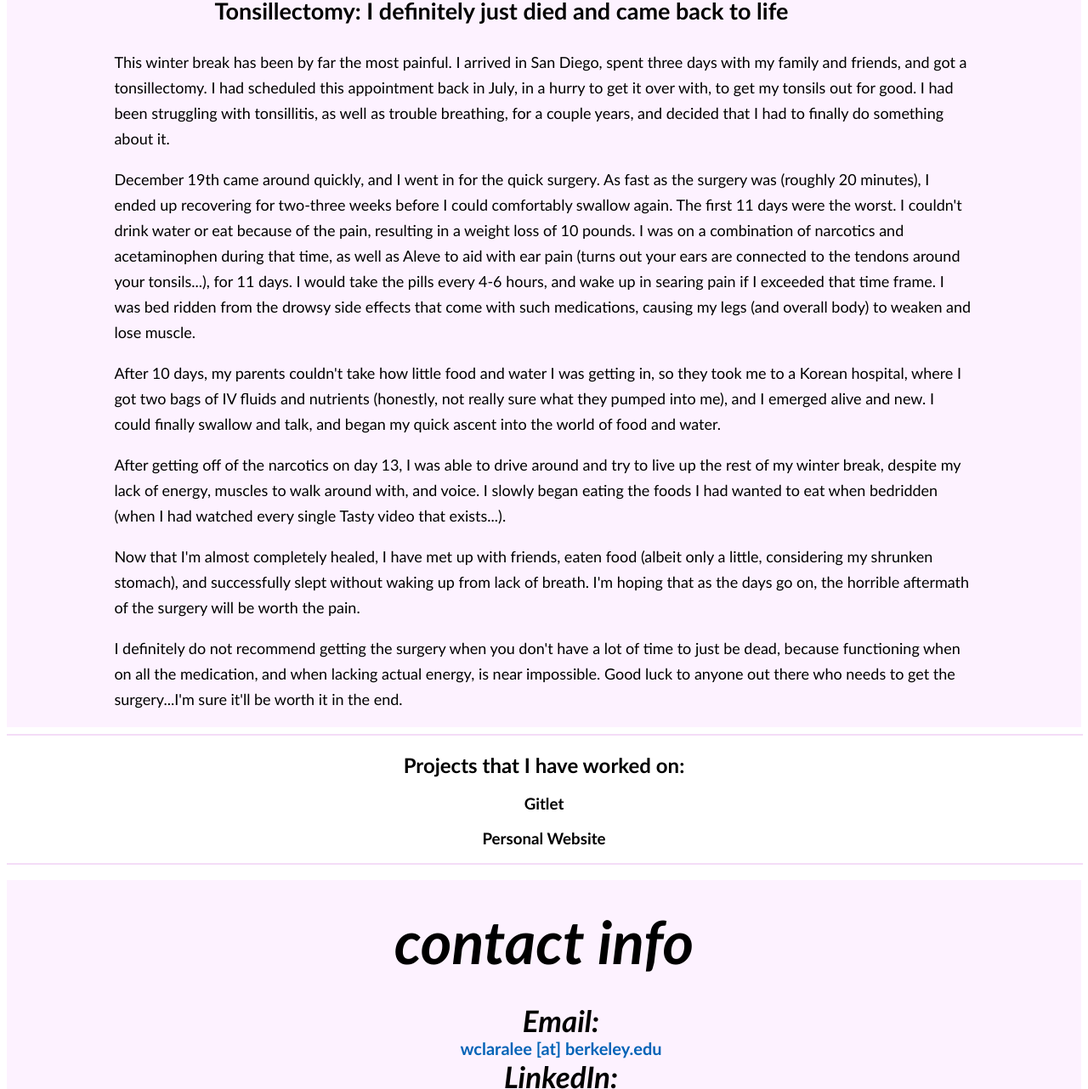
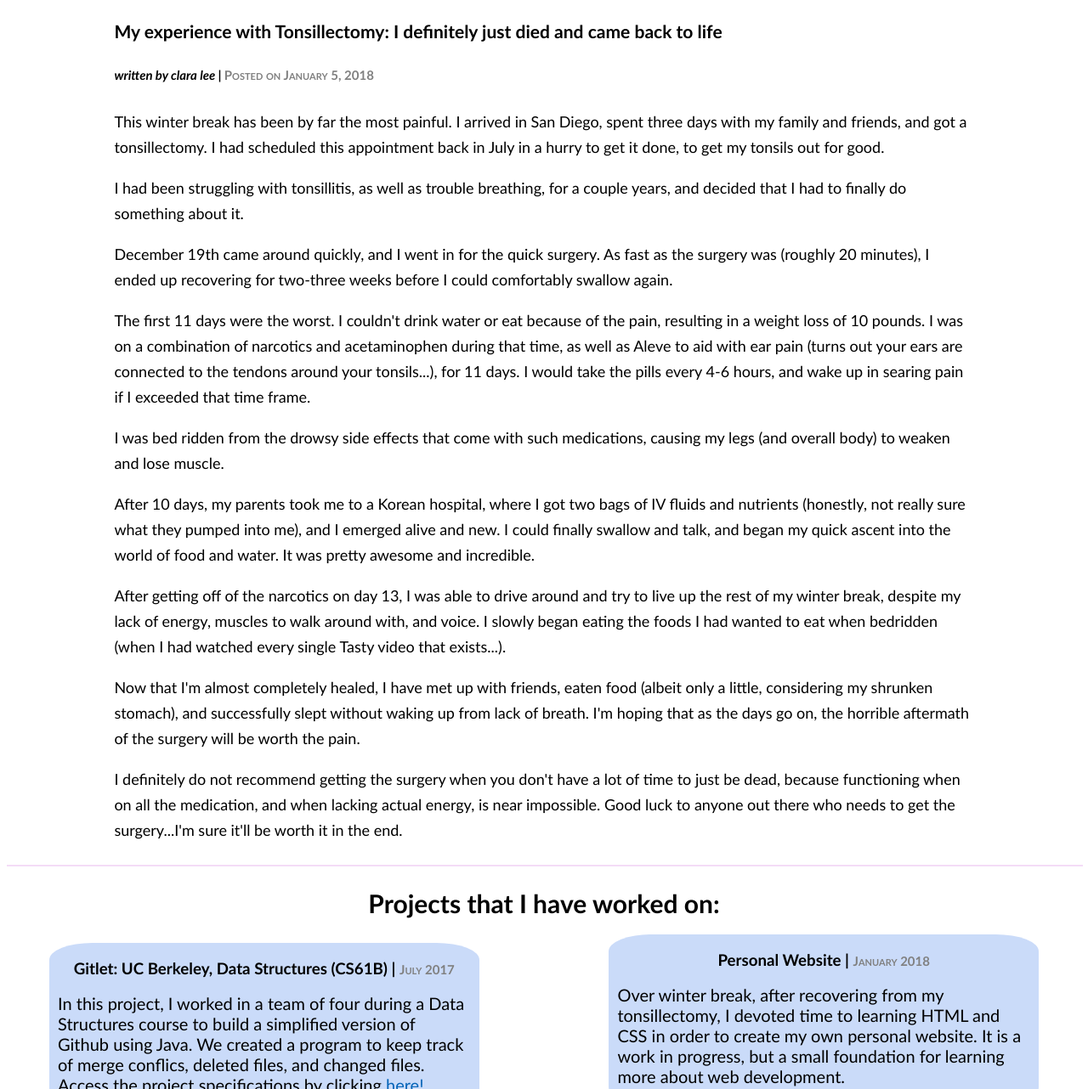
Before and after one commit to wclaralee/wclaralee, a plain HTML site: page index.html in a window 1280 px wide. Shown: the part 1307-2589 px from the top of the page at 85% size. Drawn offline with Linux system fonts and the light colour scheme.

Commit message:
added proj and contact

```diff
--- a/index.html
+++ b/index.html
@@ -5,7 +5,7 @@
 		<link rel ="stylesheet" type="text/css" href="styles.css"/>
 	</head>
 
-	<body>
+	<body id="container">
 
 			<div id="nav-tabs" class="nav-bar">
 					<a class = "selected" href = "" >Home</a>
@@ -39,7 +39,7 @@
 					</div>
 
 				</section>
-
+				<HR width=100% color = #f4dcf7>
 				<section id="updates">
 					<h1 id="title">
 						What's going on in my life?
@@ -61,12 +61,22 @@
 					</div>
 					<HR width=100% color = #f4dcf7>
 					<div id="post-txt">
-					<h2 id="head">Tonsillectomy: I definitely just died and came back to life</h2>
 
-					<p> This winter break has been by far the most painful. I arrived in San Diego, spent three days with my family and friends, and got a tonsillectomy. I had scheduled this appointment back in July, in a hurry to get it over with, to get my tonsils out for good. I had been struggling with tonsillitis, as well as trouble breathing, for a couple years, and decided that I had to finally do something about it.
+					<h3 id="head">My experience with Tonsillectomy: I definitely just died and came back to life</h3>
+					<div id="post_info">
+					<h5 id="author"> written by clara lee | <em id="date">Posted on January 5, 2018</em> </h5>
+					</div>
+
+					<p> This winter break has been by far the most painful. I arrived in San Diego, spent three days with my family and friends, and got a tonsillectomy. I had scheduled this appointment back in July in a hurry to get it done, to get my tonsils out for good.
 					</p>
-					<p> December 19th came around quickly, and I went in for the quick surgery. As fast as the surgery was (roughly 20 minutes), I ended up recovering for two-three weeks before I could comfortably swallow again. The first 11 days were the worst. I couldn't drink water or eat because of the pain, resulting in a weight loss of 10 pounds. I was on a combination of narcotics and acetaminophen during that time, as well as Aleve to aid with ear pain (turns out your ears are connected to the tendons around your tonsils...), for 11 days. I would take the pills every 4-6 hours, and wake up in searing pain if I exceeded that time frame. I was bed ridden from the drowsy side effects that come with such medications, causing my legs (and overall body) to weaken and lose muscle. </p>
-					<p>After 10 days, my parents couldn't take how little food and water I was getting in, so they took me to a Korean hospital, where I got two bags of IV fluids and nutrients (honestly, not really sure what they pumped into me), and I emerged alive and new. I could finally swallow and talk, and began my quick ascent into the world of food and water.
+					<p> I had been struggling with tonsillitis, as well as trouble breathing, for a couple years, and decided that I had to finally do something about it.
+					</p>
+					<p> December 19th came around quickly, and I went in for the quick surgery. As fast as the surgery was (roughly 20 minutes), I ended up recovering for two-three weeks before I could comfortably swallow again.
+					</p>
+					<p> The first 11 days were the worst. I couldn't drink water or eat because of the pain, resulting in a weight loss of 10 pounds. I was on a combination of narcotics and acetaminophen during that time, as well as Aleve to aid with ear pain (turns out your ears are connected to the tendons around your tonsils...), for 11 days. I would take the pills every 4-6 hours, and wake up in searing pain if I exceeded that time frame.
+					</p>
+					<p> I was bed ridden from the drowsy side effects that come with such medications, causing my legs (and overall body) to weaken and lose muscle. </p>
+					<p>After 10 days, my parents took me to a Korean hospital, where I got two bags of IV fluids and nutrients (honestly, not really sure what they pumped into me), and I emerged alive and new. I could finally swallow and talk, and began my quick ascent into the world of food and water. It was pretty awesome and incredible.
 					 </p>
 					 <p> After getting off of the narcotics on day 13, I was able to drive around and try to live up the rest of my winter break, despite my lack of energy, muscles to walk around with, and voice. I slowly began eating the foods I had wanted to eat when bedridden (when I had watched every single Tasty video that exists...).
 					 </p>
@@ -82,12 +92,18 @@
 				<section id="proj">
 					<h1 id="proj_title"> Projects that I have worked on:</h1>
 					<div id="gitlet">
-						<h3 class="proj_subtit"> Gitlet </h3>
-
+						<h3 class="proj_subtit"> Gitlet: UC Berkeley, Data Structures (CS61B) | <em id="date"> July 2017 </em></h3>
+						<div id="proj_cont">
+							<div id="git_txt">
+								In this project, I worked in a team of four during a Data Structures course to build a simplified version of Github using Java. We created a program to keep track of merge conflics, deleted files, and changed files. Access the project specifications by clicking <a href="http://www.cs61bl.org/su17/materials/proj/proj2/proj2.html" id="git_link" target="_blank" >here!</a>
+							</div>
+						</div>
 					</div>
 					<div id="website">
-						<h3 class="proj_subtit"> Personal Website </h3>
-
+						<h3 class="proj_subtit"> Personal Website | <em id="date"> January 2018 </em></h3>
+						<div id="web_proj">
+							Over winter break, after recovering from my tonsillectomy, I devoted time to learning HTML and CSS in order to create my own personal website. It is a work in progress, but a small foundation for learning more about web development.
+						</div>
 					</div>
 
 
@@ -97,7 +113,7 @@
 			</div>
 			<HR width=100% color = #f4dcf7>
 			<div id="contact-info">
-					<div id="main_contact"> contact info</div>
+					<div id="main_contact"> reach out to me! </div>
 
 					<div class="con_title"> Email: </div>
 						<div class="con_det">
--- a/styles.css
+++ b/styles.css
@@ -83,7 +83,7 @@ a {
 
 /* /\/\/\/\/\/\/ ABOUT /\/\/\/\/\/\/\/\//\/\/\/\*/
 #about{
-	background-color: #fdf2ff;
+
 	width: 100%;
 	display: inline-block;
 	margin-top: 10px;
@@ -149,6 +149,7 @@ a {
 	border-color: black;
 	border-width: 20px;
 
+
 }
 #photo_text h2{
 	margin-top: 15px;
@@ -162,7 +163,7 @@ a {
 
 /* Most Recent Posts */
 #updates {
-	background-color: #fdf2ff;
+
 	width: 100%;
 	display: inline-block;
 	margin-top: 10px;
@@ -175,6 +176,26 @@ a {
 }
 #ig_url{
 	color: gray;
+}
+#head h3{
+	text-align: center;
+	vertical-align: center;
+}
+#author{
+	font-style: italic;
+	margin-top: 0px;
+}
+#date {
+	font-variant: small-caps;
+	margin-bottom: 10px;
+	font-size: 15px;
+	font-style: normal;
+	color: gray;
+}
+#post_info{
+	padding: 0px;
+	margin-top: 10px;
+	margin-bottom: 10px;
 }
 #title{
 	margin-top: 15px;
@@ -207,7 +228,7 @@ a {
 
 /* Contact info */
 #contact-info{
-	background-color: #fdf2ff;
+
 	width: 100%;
 	display: inline-block;
 	margin-top: 10px;
@@ -257,7 +278,66 @@ a {
 }
 /* /\/\/\/\/\/\ */
 
+/* Projects */
+#proj_title{
+	font-style: bold;
+	font-size: 30px;
+	height: 30px;
+}
+#gitlet {
+	float: left;
+	width: 40%;
+	background-color: #cadbf9;
+	border-color: black;
+	margin: 10px;
+	border-radius: 10%;
+	height: 200px;
+	margin-left: 50px;
+	margin-bottom: 10px;
+}
 
+#git_txt{
+	float: right;
+	display: inline-block;
+	text-align: left;
+	font-size: 20px;
+	margin-right: 10px;
+	margin-left: 10px;
+}
+#git_link {
+	color: #0363b7
+}
+.git_link a:hover{
+	color: gray;
+	transition: .5s;
+}
+#proj_subtit{
+	vertical-align: center;
+	text-align: center;
+	margin-bottom: 5px;
+}
+
+#website {
+	float: right;
+	width: 40%;
+	background-color: #cadbf9;
+	border-color: black;
+	margin-left: 10px;
+	border-radius: 10%;
+	height: 200px;
+	margin-right: 50px;
+	margin-bottom: 10px;
+}
+#web_proj {
+	float: right;
+	display: inline-block;
+	text-align: left;
+	font-size: 20px;
+	margin-right: 10px;
+	margin-left: 10px;
+}
+
+/* /\/\/\ */
 
 
 
```
Also changed, not shown: img/gitlet.png (added), 1 other file.
